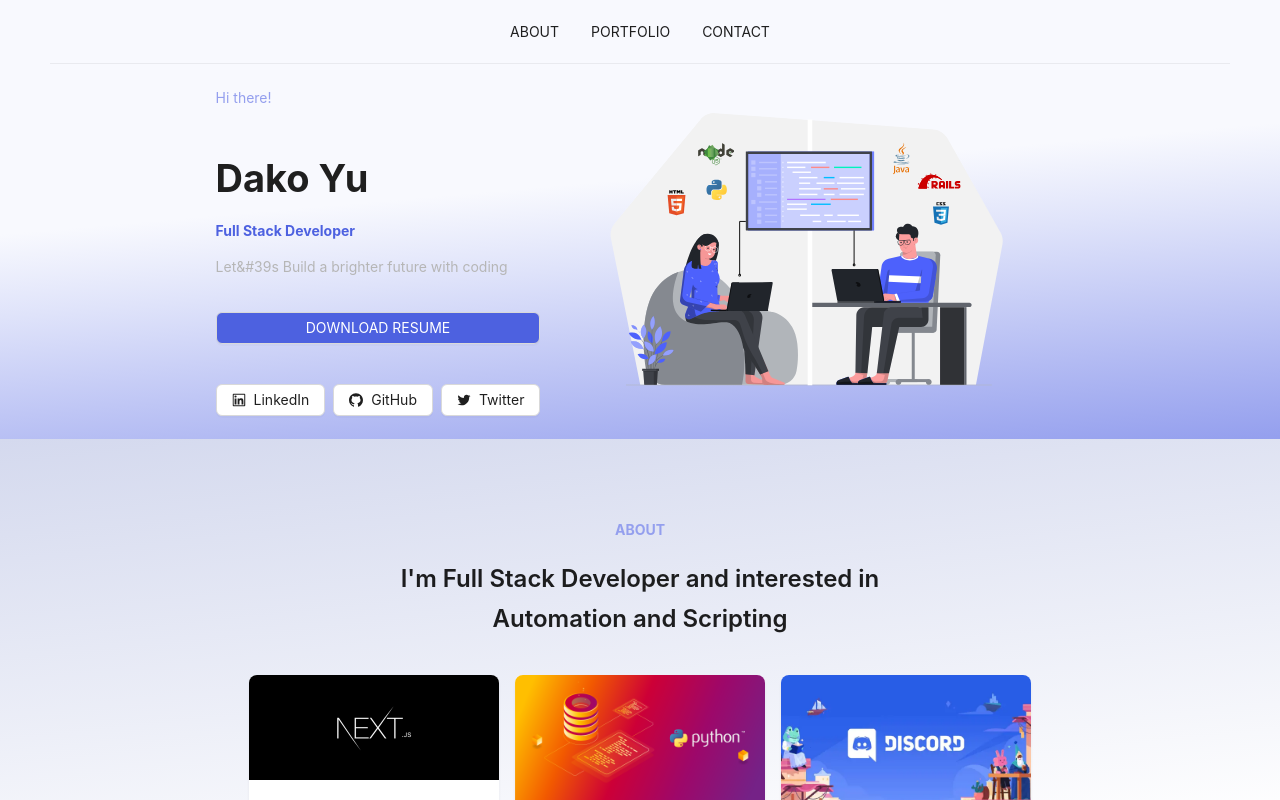
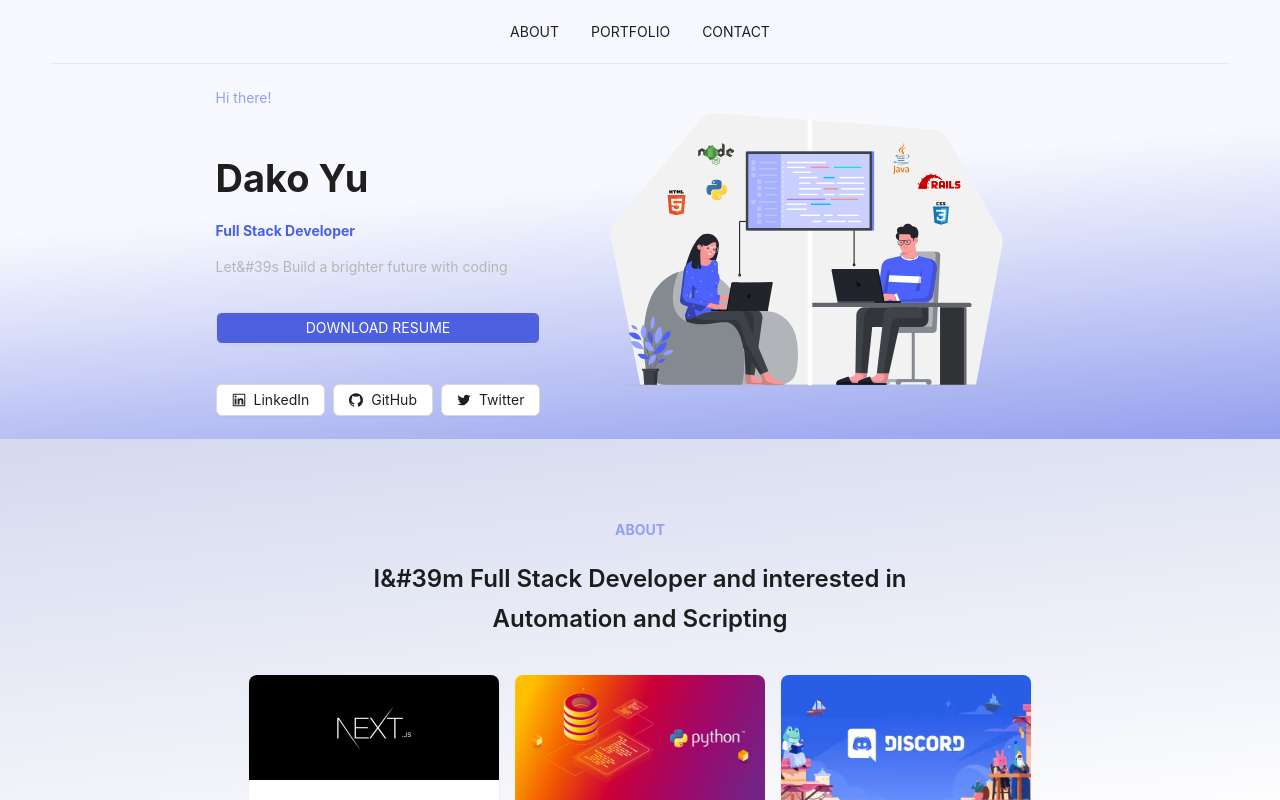
Before and after one commit to DakoYu/portfolio2, a Next.js app: page / in a window 1280 px wide. Shown: the top 800 px of the page. Built offline with nearby package versions, Linux system fonts and the light colour scheme.

Commit message:
fix eslint 3

```diff
--- a/pages/index.js
+++ b/pages/index.js
@@ -146,7 +146,7 @@ export default function Home() {
           >
             <Paragraph level={5} style={{ color: '#949FEE', fontWeight: 'bold', marginTop: '80px' }}>ABOUT</Paragraph>
             <Title level={3} style={{ margin: 0}}>
-              I'm Full Stack Developer and interested in
+              I&#39m Full Stack Developer and interested in
             </Title>
             <Title level={3} style={{ margin: '0 0 40px 0'}}>
               Automation and Scripting
```
